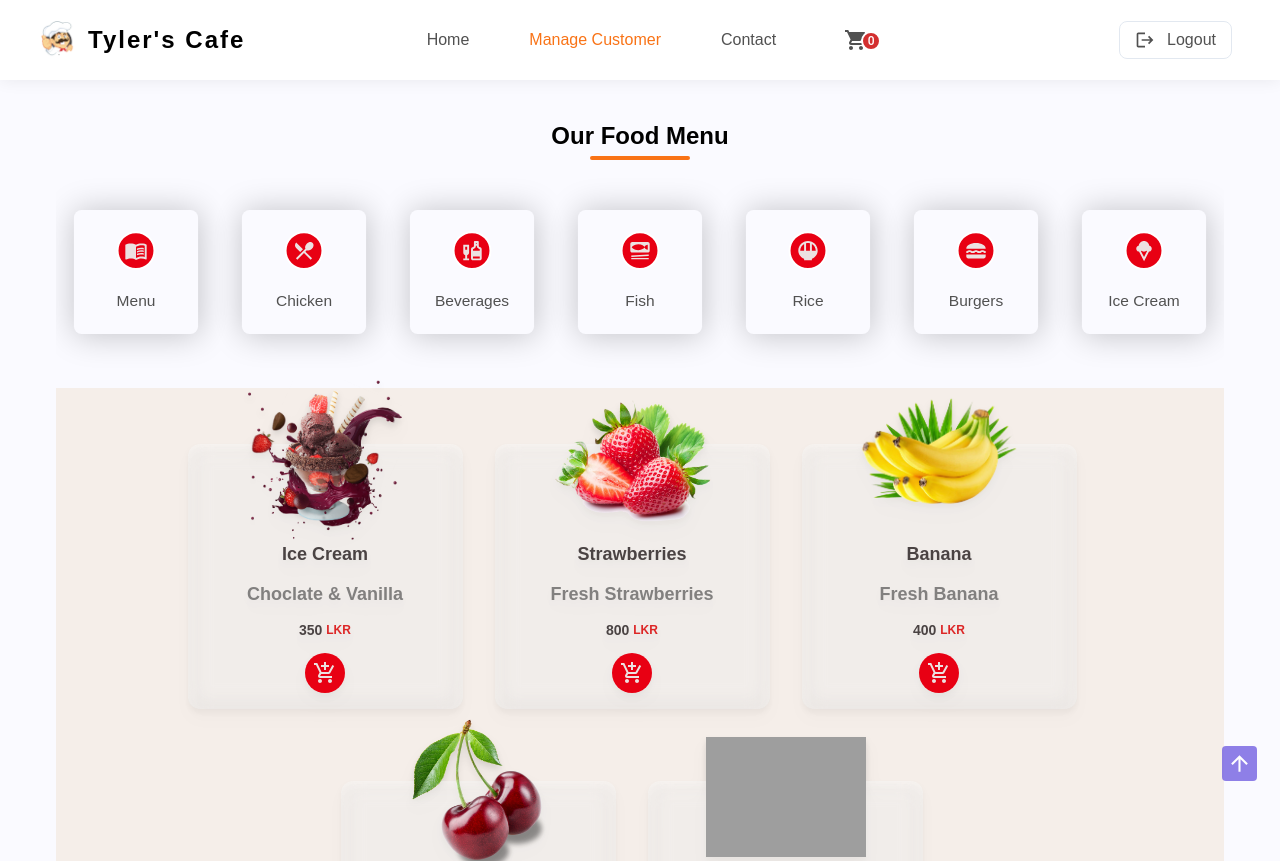
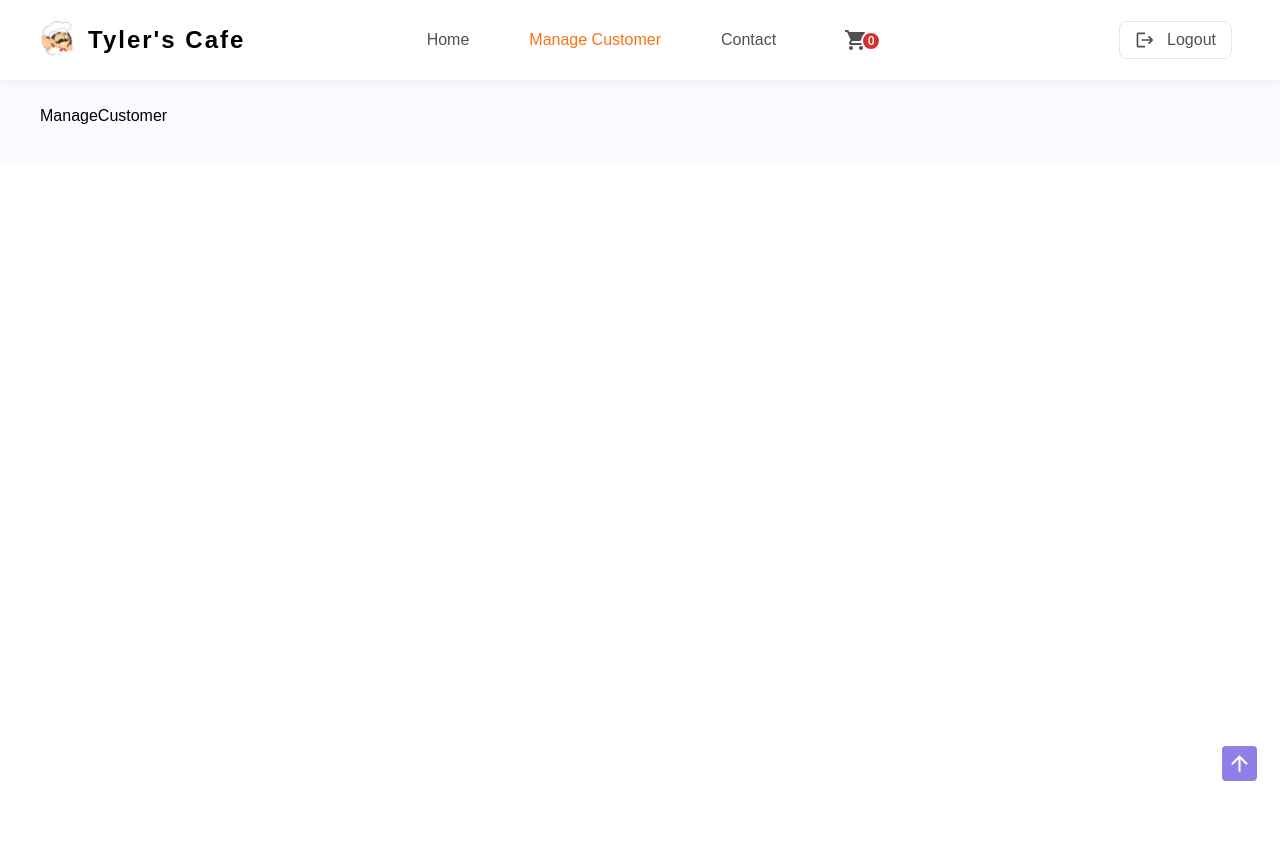
Before and after one commit to AshanSandeep06/Food-Shop-System, a React (Create React App) app in the folder frontend/: page /manage_customer in a window 1280 px wide. Shown: the top 861 px of the page. After the commit the page ends 800 px from the top, so only its background shows below. Built offline with nearby package versions, Linux system fonts and the light colour scheme; grey boxes are pictures that could not be loaded.

Commit message:
Initialized ManageCustomer Component

```diff
--- a/frontend/src/components/Admin/Admin.tsx
+++ b/frontend/src/components/Admin/Admin.tsx
@@ -1,13 +1,14 @@
 import React from "react";
 import { Route, Routes } from "react-router-dom";
 import FoodMenu from "../../pages/FoodMenu";
+import ManageCustomer from "../../pages/ManageCustomer";
 
 const Admin = () => {
   return (
     <main className="mt-20 gap-2 w-full pt-6 pb-9 px-10 bg-[#FAFAFF]">
       <Routes>
         <Route path="/home" element={<FoodMenu />}></Route>
-        <Route path="/manage_customer" element={<FoodMenu />}></Route>
+        <Route path="/manage_customer" element={<ManageCustomer />}></Route>
       </Routes>
     </main>
   );
--- /dev/null
+++ b/frontend/src/pages/ManageCustomer/ManageCustomer.tsx
@@ -0,0 +1,9 @@
+import React from 'react'
+
+const ManageCustomer = () => {
+  return (
+    <div>ManageCustomer</div>
+  )
+}
+
+export default ManageCustomer;
--- /dev/null
+++ b/frontend/src/pages/ManageCustomer/index.ts
@@ -0,0 +1 @@
+export { default } from "./ManageCustomer";
```
